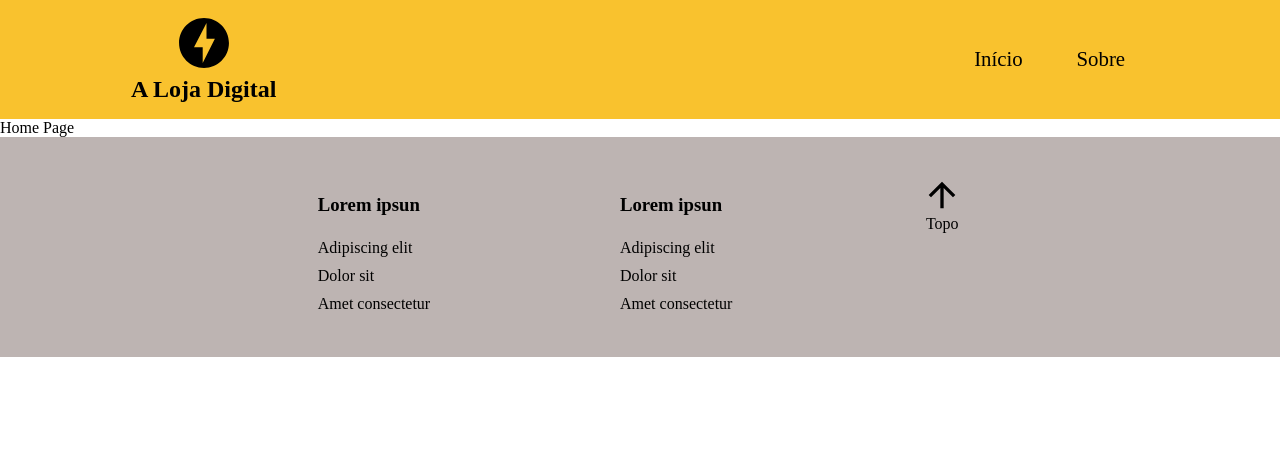
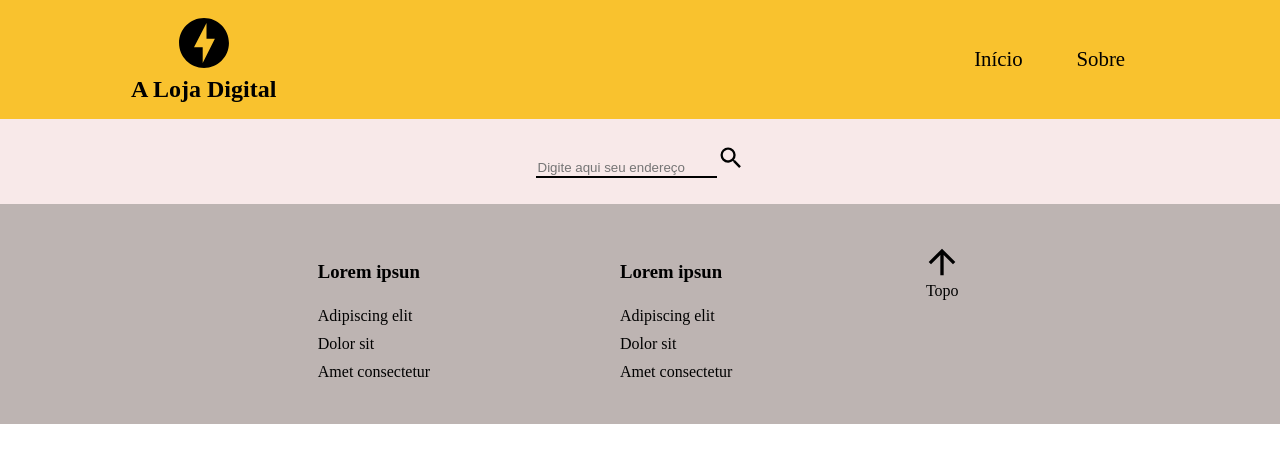
Before and after one commit to vitorthomaz/store-prototype, a React app: page / in a window 1280 px wide. Shown: the top 462 px of the page. Built offline with nearby package versions, Linux system fonts and the light colour scheme.

Commit message:
feat: Created mvp home page

```diff
--- a/src/assets/index.js
+++ b/src/assets/index.js
@@ -2,3 +2,4 @@ export { default as Github } from './github';
 export { default as Icon } from './logo';
 export { default as ArrowUp } from './arrow_up';
 export { default as Linkedin } from './linkedin';
+export { default as Search } from './search';
--- /dev/null
+++ b/src/assets/search.js
@@ -0,0 +1,12 @@
+import * as React from 'react';
+
+function Search(props) {
+  return (
+    <svg viewBox="0 0 24 24" width={18} height={18} {...props}>
+      <path d="M0 0h24v24H0z" fill="none" />
+      <path d="M15.5 14h-.79l-.28-.27A6.471 6.471 0 0016 9.5 6.5 6.5 0 109.5 16c1.61 0 3.09-.59 4.23-1.57l.27.28v.79l5 4.99L20.49 19l-4.99-5zm-6 0C7.01 14 5 11.99 5 9.5S7.01 5 9.5 5 14 7.01 14 9.5 11.99 14 9.5 14z" />
+    </svg>
+  );
+}
+
+export default Search;
--- a/src/global/theme.js
+++ b/src/global/theme.js
@@ -14,7 +14,8 @@ const theme = {
   spacing: {
     padding: {
       header: '1% 10%',
-      footer: '3% 10%'
+      footer: '3% 10%',
+      page: '2% 10%'
     }
   }
 };
--- a/src/pages/Home/index.js
+++ b/src/pages/Home/index.js
@@ -1,9 +1,41 @@
-import React from 'react';
+import React, { useState } from 'react';
+import { useHistory } from 'react-router-dom';
 
-// import { Container } from './styles';
+import { Container, Input, Form } from './styles';
+
+import { Search } from '../../assets';
+import { convertToGeo } from '../../services/geocoding';
+
+import paths from '../../constants/paths';
+
+const size = 28;
 
 function Home() {
-  return <span>Home Page</span>;
+  const history = useHistory();
+  const [text, setText] = useState('');
+
+  const searchAddress = () => async () => {
+    if (text.length < 4) {
+      console.log('please type a bigger address');
+      return;
+    }
+
+    const geo = await convertToGeo(text);
+    console.log(geo);
+    history.push(paths.PRODUCTS);
+  };
+
+  return (
+    <Container>
+      <Form>
+        <Input
+          placeholder={'Digite aqui seu endereço'}
+          onChange={event => setText(event.target.value)}
+        ></Input>
+        <Search width={size} height={size} onClick={searchAddress()} />
+      </Form>
+    </Container>
+  );
 }
 
 export default Home;
--- /dev/null
+++ b/src/pages/Home/styles.js
@@ -0,0 +1,19 @@
+import styled from 'styled-components';
+
+export const Container = styled.div`
+  display: flex;
+  justify-content: center;
+  align-items: center;
+`;
+
+export const Form = styled.form``;
+
+export const Input = styled.input`
+  background: inherit;
+
+  border: none;
+  border-bottom: 2px solid black;
+
+  ::placeholder {
+  }
+`;
--- a/src/routes.js
+++ b/src/routes.js
@@ -1,15 +1,16 @@
 import React from 'react';
 import { Switch, Route } from 'react-router-dom';
+import styled from 'styled-components';
 
 import Home from './pages/Home';
 import Products from './pages/Products';
 import About from './pages/About';
 
 import path from './constants/paths';
-console.log(path);
 
 const AppRoutes = () => {
   return (
+    <Container>
       <Switch>
         {routes.map(({ path, Component, description }) => (
           <Route exact path={path} key={description}>
@@ -17,6 +18,7 @@ const AppRoutes = () => {
           </Route>
         ))}
       </Switch>
+    </Container>
   );
 };
 
@@ -38,4 +40,10 @@ const routes = [
   }
 ];
 
+const Container = styled.div`
+  background: ${props => props.theme.colors.white};
+
+  padding: ${props => props.theme.spacing.padding.page};
+`;
+
 export default AppRoutes;
```
Lines whose indentation alone changed are shown as unchanged.
